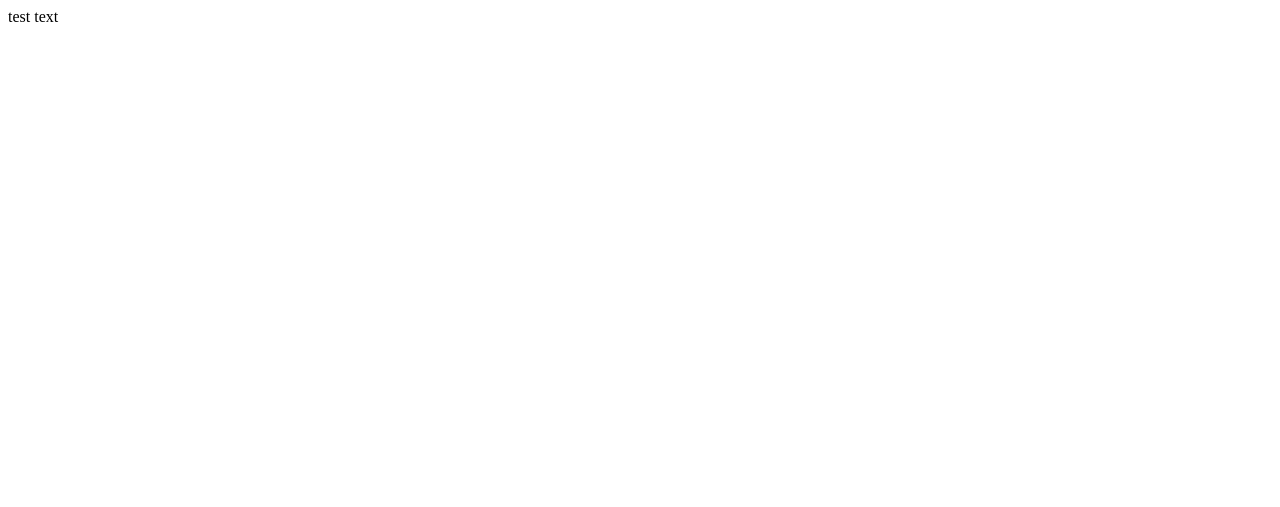
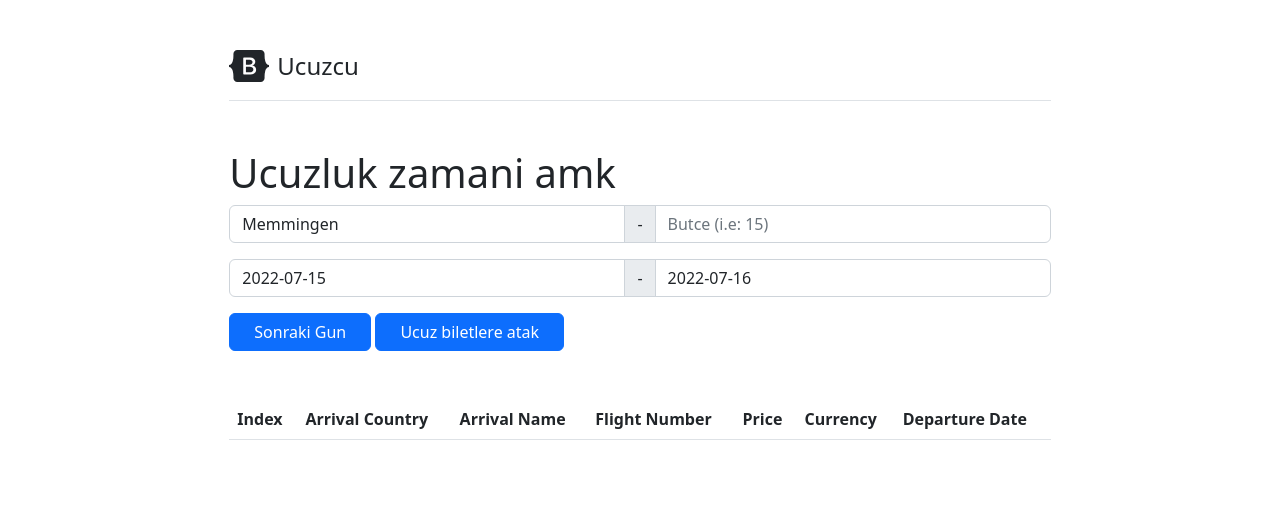
Before and after one commit to gtcalifornia/gtcalifornia.github.io, a plain HTML site: page index.html in a window 1280 px wide. Drawn offline with nearby package versions, Linux system fonts and the light colour scheme.

Commit message:
Add files via upload

```diff
--- a/index.html
+++ b/index.html
@@ -1 +1,106 @@
-test text
+<!doctype html>
+<html lang="en">
+
+<head>
+    <meta charset="utf-8">
+    <meta name="viewport" content="width=device-width, initial-scale=1">
+    <meta name="description" content="">
+    <meta name="author" content="Mark Otto, Jacob Thornton, and Bootstrap contributors">
+    <meta name="generator" content="Hugo 0.98.0">
+    <title>Ucuzcu v1.</title>
+    <link href="http://code.jquery.com/ui/1.10.4/themes/ui-lightness/jquery-ui.css" rel="stylesheet">
+    <link href="https://cdn.jsdelivr.net/npm/bootstrap@5.2.0-beta1/dist/css/bootstrap.min.css" rel="stylesheet"
+        integrity="sha384-0evHe/X+R7YkIZDRvuzKMRqM+OrBnVFBL6DOitfPri4tjfHxaWutUpFmBp4vmVor" crossorigin="anonymous">
+    <link href="style.css" rel="stylesheet">
+
+    <!-- Custom styles for this template -->
+</head>
+
+<body>
+
+    <div class="col-lg-8 mx-auto p-3 py-md-5">
+        <header class="d-flex align-items-center pb-3 mb-5 border-bottom">
+            <a href="/" class="d-flex align-items-center text-dark text-decoration-none">
+                <svg xmlns="http://www.w3.org/2000/svg" width="40" height="32" class="me-2" viewBox="0 0 118 94"
+                    role="img">
+                    <title>Ucuz Bilet</title>
+                    <path fill-rule="evenodd" clip-rule="evenodd"
+                        d="M24.509 0c-6.733 0-11.715 5.893-11.492 12.284.214 6.14-.064 14.092-2.066 20.577C8.943 39.365 5.547 43.485 0 44.014v5.972c5.547.529 8.943 4.649 10.951 11.153 2.002 6.485 2.28 14.437 2.066 20.577C12.794 88.106 17.776 94 24.51 94H93.5c6.733 0 11.714-5.893 11.491-12.284-.214-6.14.064-14.092 2.066-20.577 2.009-6.504 5.396-10.624 10.943-11.153v-5.972c-5.547-.529-8.934-4.649-10.943-11.153-2.002-6.484-2.28-14.437-2.066-20.577C105.214 5.894 100.233 0 93.5 0H24.508zM80 57.863C80 66.663 73.436 72 62.543 72H44a2 2 0 01-2-2V24a2 2 0 012-2h18.437c9.083 0 15.044 4.92 15.044 12.474 0 5.302-4.01 10.049-9.119 10.88v.277C75.317 46.394 80 51.21 80 57.863zM60.521 28.34H49.948v14.934h8.905c6.884 0 10.68-2.772 10.68-7.727 0-4.643-3.264-7.207-9.012-7.207zM49.948 49.2v16.458H60.91c7.167 0 10.964-2.876 10.964-8.281 0-5.406-3.903-8.178-11.425-8.178H49.948z"
+                        fill="currentColor"></path>
+                </svg>
+                <span class="fs-4">Ucuzcu</span>
+            </a>
+        </header>
+
+        <main>
+            <h1>Ucuzluk zamani amk</h1>
+            <div class="input-group mb-3">
+                <select class="form-control selcls" id="cheap_location">
+                    <option value="FMM">Memmingen</option>
+                    <option value="SOF">Sofia</option>
+                    <option value="PSA">Pisa</option>
+
+
+                </select>
+
+                <span class="input-group-text">-</span>
+
+                <input type="text" class="form-control" id="budget" placeholder="Butce (i.e: 15)" aria-label="budget">
+            </div>
+            <div class="input-group mb-3">
+                <input class="form-control" placeholder="Baslangic Gunu" type="text" id="startDate">
+                <span class="input-group-text">-</span>
+                <input class="form-control" placeholder="Bitis Gunu" type="text" id="endDate">
+            </div>
+
+            <div class="mb-5">
+                <button class="btn btn-primary btn px-4" onclick="increaseDay()">Sonraki Gun</button>
+
+                <button class="btn btn-primary btn px-4" onclick="doGetRequest()">Ucuz biletlere atak</button>
+            </div>
+
+            <div class="row g-5">
+
+                <div class="col-md">
+                    <table id="info_table" class="table">
+                        <thead>
+                            <tr>
+                                <th scope="col">Index</th>
+                                <th scope="col">Arrival Country</th>
+                                <th scope="col">Arrival Name</th>
+                                <th scope="col">Flight Number</th>
+                                <th scope="col">Price</th>
+                                <th scope="col">Currency</th>
+                                <th scope="col">Departure Date</th>
+                            </tr>
+                        </thead>
+                        <tbody id="tbody">
+
+                        </tbody>
+                    </table>
+                </div>
+            </div>
+        </main>
+    </div>
+    <script src="https://unpkg.com/axios/dist/axios.min.js"></script>
+    <script src="ucuzcu.js"></script>
+    <script src="http://code.jquery.com/jquery-1.10.2.js"></script>
+    <script src="https://cdnjs.cloudflare.com/ajax/libs/jquery/3.3.1/jquery.min.js"></script>
+    <script src="http://code.jquery.com/ui/1.10.4/jquery-ui.js"></script>
+    <script>
+        $(function () {
+            var today = new Date();
+            var previousDay = today.setDate(today.getDate() + 1)
+            $("#endDate").datepicker({ dateFormat: "yy-mm-dd" },);
+            $("#startDate").datepicker({ dateFormat: "yy-mm-dd" });
+            $('#endDate').datepicker('setDate', today);
+            $('#startDate').datepicker('setDate', previousDay);
+
+        });
+
+
+    </script>
+
+</body>
+
+</html>
```
